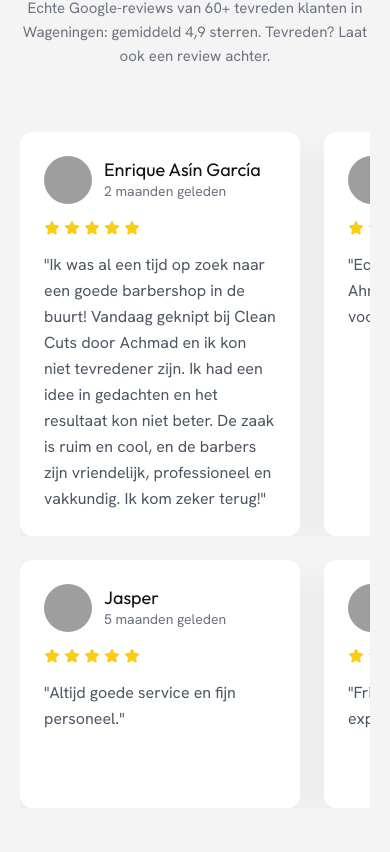
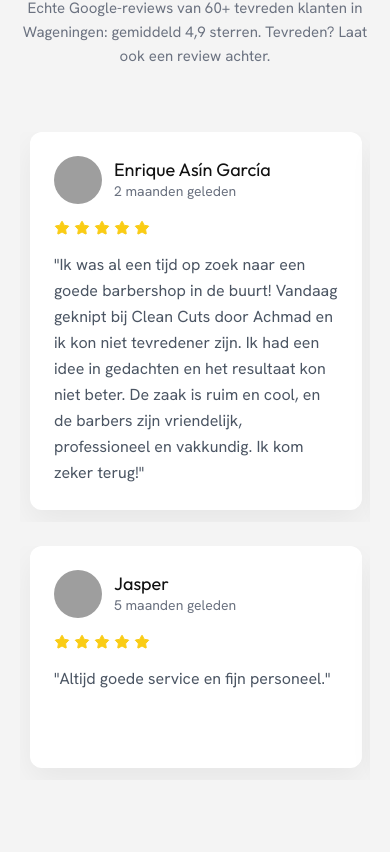
Before and after one commit to izzshtt/CleanCuts-wageningen, a Next.js app: page / in a window 390 px wide. Shown: the part 4312-5164 px from the top of the page. Built offline with nearby package versions, Linux system fonts and the light colour scheme; grey boxes are pictures that could not be loaded.

Commit message:
Refactor code structure for improved readability and maintainability

```diff
--- a/src/app/globals.css
+++ b/src/app/globals.css
@@ -56,10 +56,33 @@
   .footer-grid { grid-template-columns: 1fr 1fr; gap: 32px; }
 }
 @media (max-width: 560px) {
-  .footer-grid { grid-template-columns: 1fr; }
+  .footer-grid { grid-template-columns: 1fr; gap: 32px; }
+  .footer-bottom-bar { display: flex; flex-direction: column; align-items: flex-start; gap: 14px; }
 }
 @media (max-width: 680px) {
   .hero-review-card { display: none !important; }
+  .hero-mobile-scrim {
+    background: linear-gradient(180deg, rgba(10,10,10,.55) 0%, rgba(10,10,10,.7) 100%);
+  }
+  .hero-video {
+    object-position: 65% center;
+  }
+
+  /* Reviews: stop marquee animation, enable horizontal scroll-snap per card */
+  .reviews-marquee-row { overflow: visible !important; }
+  .reviews-marquee-track { animation: none !important; }
+  .reviews-marquee-dup { display: none !important; }
+  .reviews-cards {
+    display: flex;
+    overflow-x: auto;
+    scroll-snap-type: x mandatory;
+    -webkit-overflow-scrolling: touch;
+    gap: 16px;
+    padding: 0 20px 12px;
+    scrollbar-width: none;
+  }
+  .reviews-cards::-webkit-scrollbar { display: none; }
+  .reviews-cards > * { scroll-snap-align: center; }
 }
 
 @layer utilities {
--- a/src/components/layout/Footer.tsx
+++ b/src/components/layout/Footer.tsx
@@ -161,6 +161,7 @@ export default function Footer() {
 
       {/* Bottom bar */}
       <div
+        className="footer-bottom-bar"
         style={{
           display: 'grid',
           gridTemplateColumns: '1fr auto 1fr',
--- a/src/components/sections/Hero.tsx
+++ b/src/components/sections/Hero.tsx
@@ -60,6 +60,7 @@ export default function Hero() {
         preload="metadata"
         poster={HERO_IMG}
         aria-label="Clean Cuts Wageningen"
+        className="hero-video"
         style={{
           position: 'absolute',
           inset: 0,
@@ -75,6 +76,7 @@ export default function Hero() {
 
       {/* Gradient overlay */}
       <div
+        className="hero-mobile-scrim"
         style={{
           position: 'absolute',
           inset: 0,
--- a/src/components/sections/Reviews.tsx
+++ b/src/components/sections/Reviews.tsx
@@ -249,14 +249,14 @@ type MarqueeRowProps = { items: Testimonial[]; direction: 'right' | 'left'; pref
 
 function MarqueeRow({ items, direction, prefix }: MarqueeRowProps) {
   return (
-    <div className="group overflow-hidden [--gap:1.5rem]">
-      <div className={`flex items-stretch [gap:var(--gap)] animate-marquee-${direction} group-hover:[animation-play-state:paused]`}>
-        <div className="flex items-stretch [gap:var(--gap)]">
+    <div className="reviews-marquee-row group overflow-hidden [--gap:1.5rem]">
+      <div className={`reviews-marquee-track flex items-stretch [gap:var(--gap)] animate-marquee-${direction} group-hover:[animation-play-state:paused]`}>
+        <div className="reviews-cards flex items-stretch [gap:var(--gap)]">
           {items.map((t) => (
             <TestimonialCard key={`${prefix}-${t.id}`} testimonial={t} />
           ))}
         </div>
-        <div className="flex items-stretch [gap:var(--gap)]" aria-hidden="true">
+        <div className="reviews-marquee-dup flex items-stretch [gap:var(--gap)]" aria-hidden="true">
           {items.map((t) => (
             <TestimonialCard key={`${prefix}-dup-${t.id}`} testimonial={t} />
           ))}
--- a/src/components/ui/testimonial.tsx
+++ b/src/components/ui/testimonial.tsx
@@ -21,7 +21,7 @@ function initials(name: string) {
 
 export function TestimonialCard({ testimonial }: { testimonial: Testimonial }) {
   return (
-    <div className="bg-white p-6 rounded-xl shadow-[0_12px_32px_rgba(0,0,0,0.06)] w-[280px] sm:w-[320px] shrink-0 transition-transform duration-300 hover:-translate-y-1">
+    <div className="bg-white p-6 rounded-xl shadow-[0_12px_32px_rgba(0,0,0,0.06)] w-[85vw] sm:w-[280px] shrink-0 transition-transform duration-300 hover:-translate-y-1">
       <div className="flex items-center gap-3">
         {testimonial.image ? (
           <img
```
Also changed, not shown: 1 other file (tests, documents, lock files or other folders).
